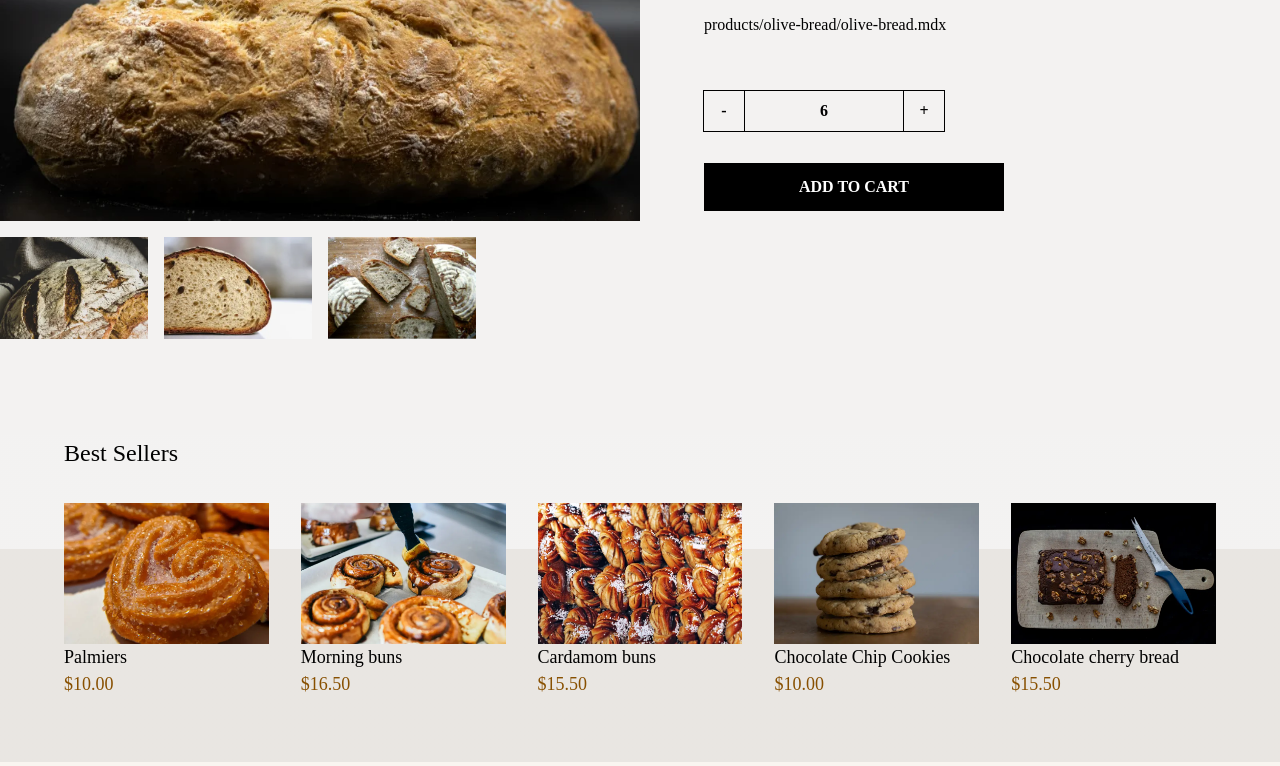
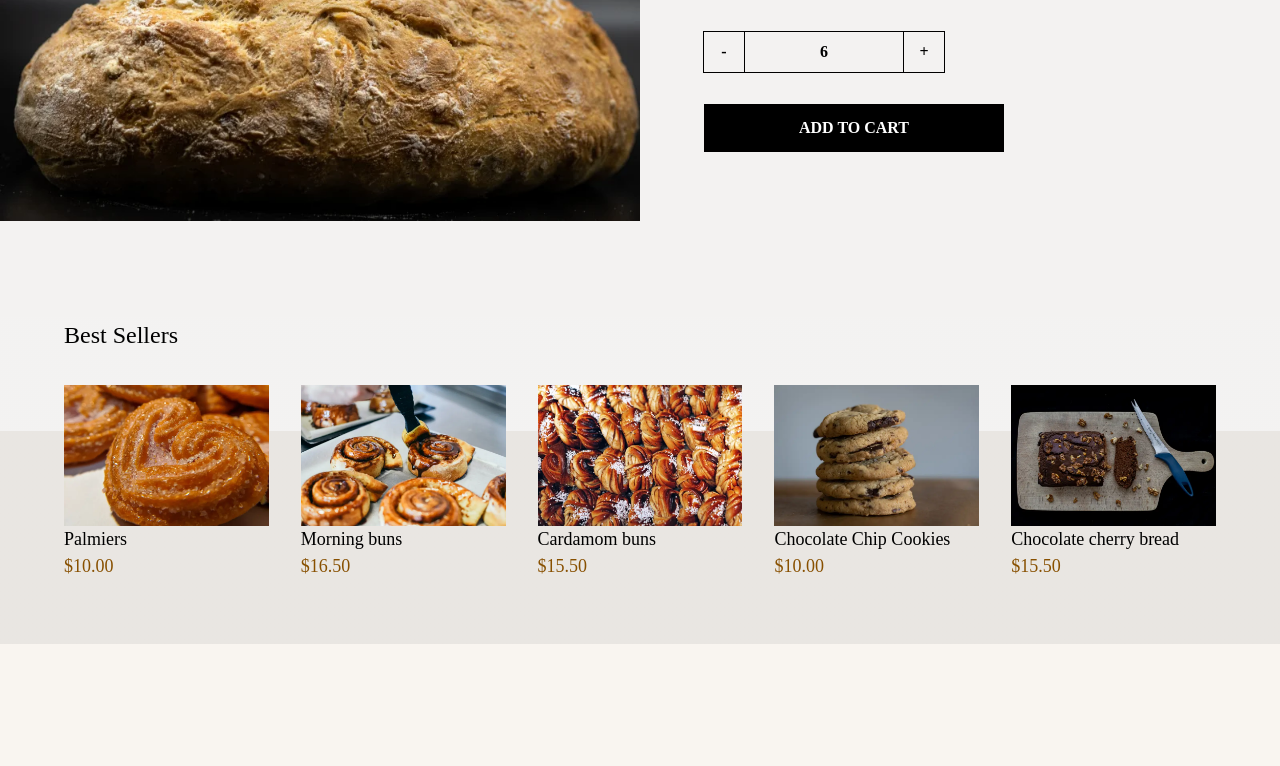
Before and after one commit to tlemick/bassetts-baked-goods, a Gatsby site: page /category/breads-and-buns/olive-bread in a window 1280 px wide. Shown: the part 219-985 px from the top of the page. Built offline with nearby package versions, Linux system fonts and the light colour scheme; Gatsby itself is replaced by a stand-in of ours.

Commit message:
made image gallery component dependent on there being multiple images

```diff
--- a/products/olive-bread/olive-bread.mdx
+++ b/products/olive-bread/olive-bread.mdx
@@ -12,9 +12,10 @@ hero_image: "./olive-bread-hero.webp"
 hero_image_alt: "an apple pie"
 thumb: "./olive-bread-thumb.webp"
 thumb_image_alt: "an apple pie"
-alt_thumb1: "./alt1.webp"
-alt_thumb2: "./alt2.webp"
-alt_thumb3: "./alt3.webp"
+additional_images:
+    - image: "./alt1.webp"
+    - image: "./alt2.webp"
+    - image: "./alt3.webp"
 ---
 
 Apple pies are the quintissential American treat. Ours is made with lots of cinomman, cardamom, nutmeg, and a special pinch of coriander.
--- a/src/components/gallery.js
+++ b/src/components/gallery.js
@@ -2,44 +2,41 @@ import React, { useState } from "react"
 import { GatsbyImage, getImage } from "gatsby-plugin-image"
 import styled from "styled-components"
 
-const ImageWrapper = styled.div`
-    display: grid;
-    grid-template-columns: repeat(4, 1fr);
-    gap: 1rem;
-`
+// const ImageWrapper = styled.div`
+//     display: grid;
+//     grid-template-columns: repeat(4, 1fr);
+//     gap: 1rem;
+// `
 
-const HeroImage = styled(GatsbyImage)`
-    grid-column: 1 / 5;
-    cursor: pointer;
-`
+// const HeroImage = styled(GatsbyImage)`
+//     grid-column: 1 / 5;
+//     cursor: pointer;
+// `
 
-const ThumbnailImage = styled(GatsbyImage)`
-    cursor: pointer;
-`
+// const ThumbnailImage = styled(GatsbyImage)`
+//     cursor: pointer;
+// `
+const ImageGallery = ({ images }) => {
+    const [index, setIndex] = useState(0)
 
-const ImageGallery = ({ heroImage, altThumbs }) => {
-    const [currentImage, setCurrentImage] = useState(heroImage)
+    const handleLeftClick = () => {
+        setIndex(index === 0 ? images.length - 1 : index - 1)
+    }
 
-    const handleClick = (newImage) => {
-        setCurrentImage(newImage)
+    const handleRightClick = () => {
+        setIndex(index === images.length - 1 ? 0 : index + 1)
     }
 
     return (
-        <ImageWrapper>
-            <HeroImage
-                image={getImage(currentImage)}
-                alt={currentImage.alt}
-                onClick={() => handleClick(heroImage)}
-            />
-            {altThumbs.map((image, index) => (
-                <ThumbnailImage
-                    key={index}
-                    image={getImage(image)}
-                    alt={image.alt}
-                    onClick={() => handleClick(image)}
-                />
-            ))}
-        </ImageWrapper>
+        <div>
+            <GatsbyImage image={getImage(images[index])} alt={"hi"} />
+            {images.length > 1 && (
+                <div>
+                    <button onClick={handleLeftClick}>Left</button>
+                    <button onClick={handleRightClick}>Right</button>
+                </div>
+            )}
+        </div>
     )
 }
 
--- a/src/templates/baked-good.js
+++ b/src/templates/baked-good.js
@@ -1,6 +1,5 @@
-import React, { useState } from "react"
+import React from "react"
 import { graphql } from "gatsby"
-import { GatsbyImage, getImage } from "gatsby-plugin-image"
 import Layout from "../components/layout"
 import Seo from "../components/seo"
 import styled from "styled-components"
@@ -76,27 +75,57 @@ const AddToCartButton = styled.button`
 `
 
 const BakedGood = ({ data }) => {
-    const heroImage = data.mdx.frontmatter.hero_image
-    const altThumbs = [
-        data.mdx.frontmatter.alt_thumb1,
-        data.mdx.frontmatter.alt_thumb2,
-        data.mdx.frontmatter.alt_thumb3,
-    ].filter((thumb) => thumb != null)
+    const { mdx } = data
+    const { frontmatter, body } = mdx
+    const {
+        name_of_good,
+        hero_image,
+        hero_image_alt,
+        additional_images,
+        price_per_base_unit,
+        singular,
+    } = frontmatter
+
+    //  IF additionalImages.length > 0
+    //  concat then with the hero image
+    //  Otherwise, just pass heroImage as {images}
+
+    const additionalImages = mdx.frontmatter.additional_images
+    let images
+
+    if (additionalImages === null || additionalImages.length < 1) {
+        images = [mdx.frontmatter.hero_image]
+    } else {
+        images = [mdx.frontmatter.hero_image].concat(
+            additionalImages
+                .map((image) => {
+                    const childImages = image.image.childrenImageSharp
+                    if (childImages && childImages.length > 0) {
+                        return childImages.map(
+                            (childImage) => childImage.gatsbyImageData
+                        )
+                    }
+                    return null
+                })
+                .flat()
+                .filter(Boolean)
+        )
+    }
 
     return (
-        <Layout pageTitle={data.mdx.frontmatter.name_of_good}>
+        <Layout pageTitle={name_of_good}>
             <ProductWrapper>
-                <ImageGallery heroImage={heroImage} altThumbs={altThumbs} />
+                <ImageGallery images={images} />
                 <CartSection>
                     <Pricing>
-                        <h1>{data.mdx.frontmatter.name_of_good}</h1>
+                        <h1>{name_of_good}</h1>
                         <p>
-                            {data.mdx.frontmatter.price_per_base_unit}
+                            {price_per_base_unit}
                             {" / "}
-                            {data.mdx.frontmatter.singular}
+                            {singular}
                         </p>
                     </Pricing>
-                    <Blurb>{data.mdx.body}</Blurb>
+                    <Blurb>{body}</Blurb>
                     <QuantityPicker>
                         <IncrementButton>-</IncrementButton>
                         <p>6</p>
@@ -128,31 +157,15 @@ export const query = graphql`
                         )
                     }
                 }
-                alt_thumb1 {
-                    childImageSharp {
+                additional_images {
+                    image {
+                        childrenImageSharp {
                             gatsbyImageData(
                                 placeholder: DOMINANT_COLOR
                                 layout: FULL_WIDTH
                                 transformOptions: { fit: COVER }
                             )
                         }
-                }
-                alt_thumb2 {
-                    childImageSharp {
-                        gatsbyImageData(
-                            placeholder: DOMINANT_COLOR
-                            layout: FULL_WIDTH
-                            transformOptions: { fit: COVER }
-                        )
-                    }
-                }
-                alt_thumb3 {
-                    childImageSharp {
-                        gatsbyImageData(
-                            placeholder: DOMINANT_COLOR
-                            layout: FULL_WIDTH
-                            transformOptions: { fit: COVER }
-                        )
                     }
                 }
             }
```
Lines whose indentation alone changed are shown as unchanged.
